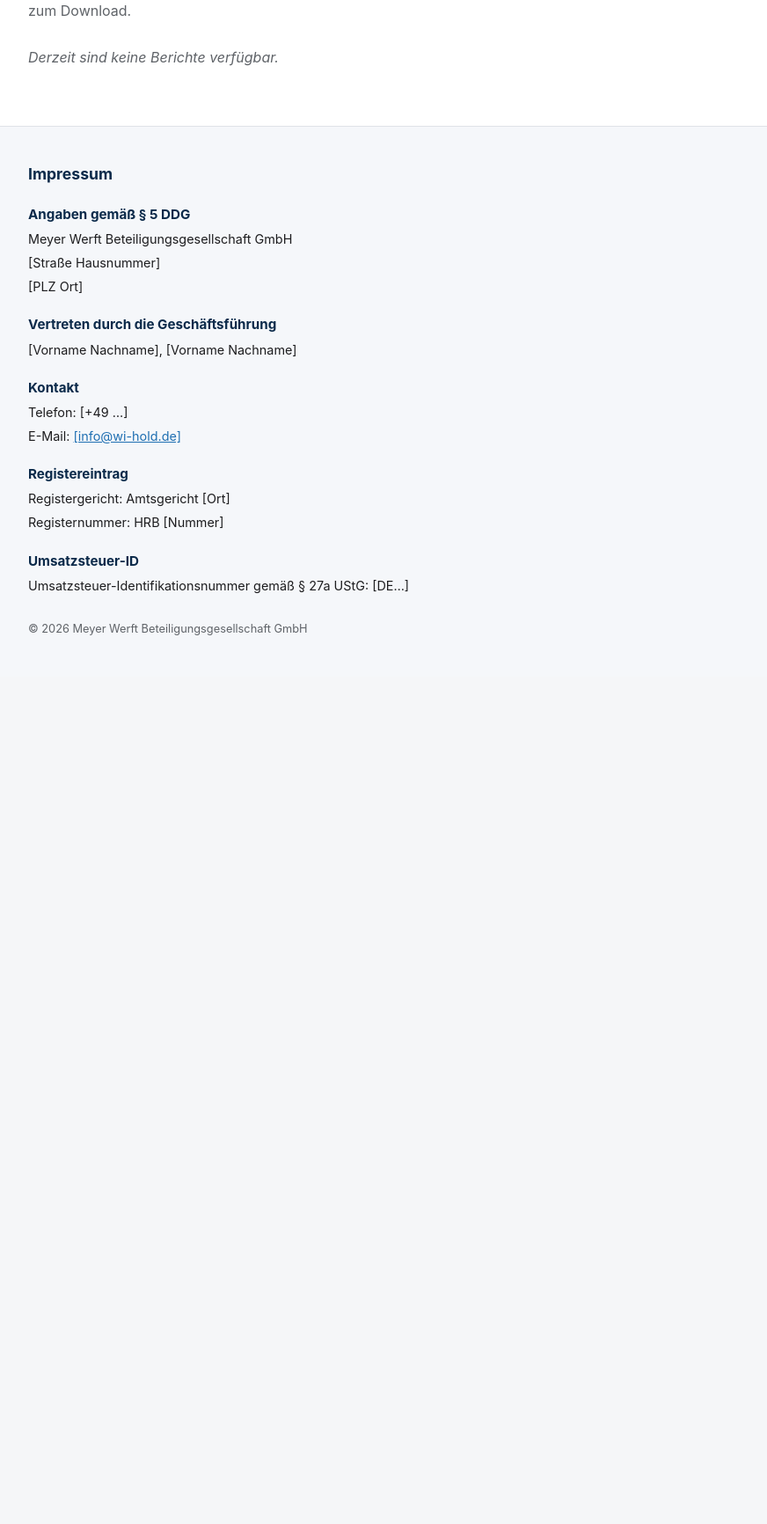
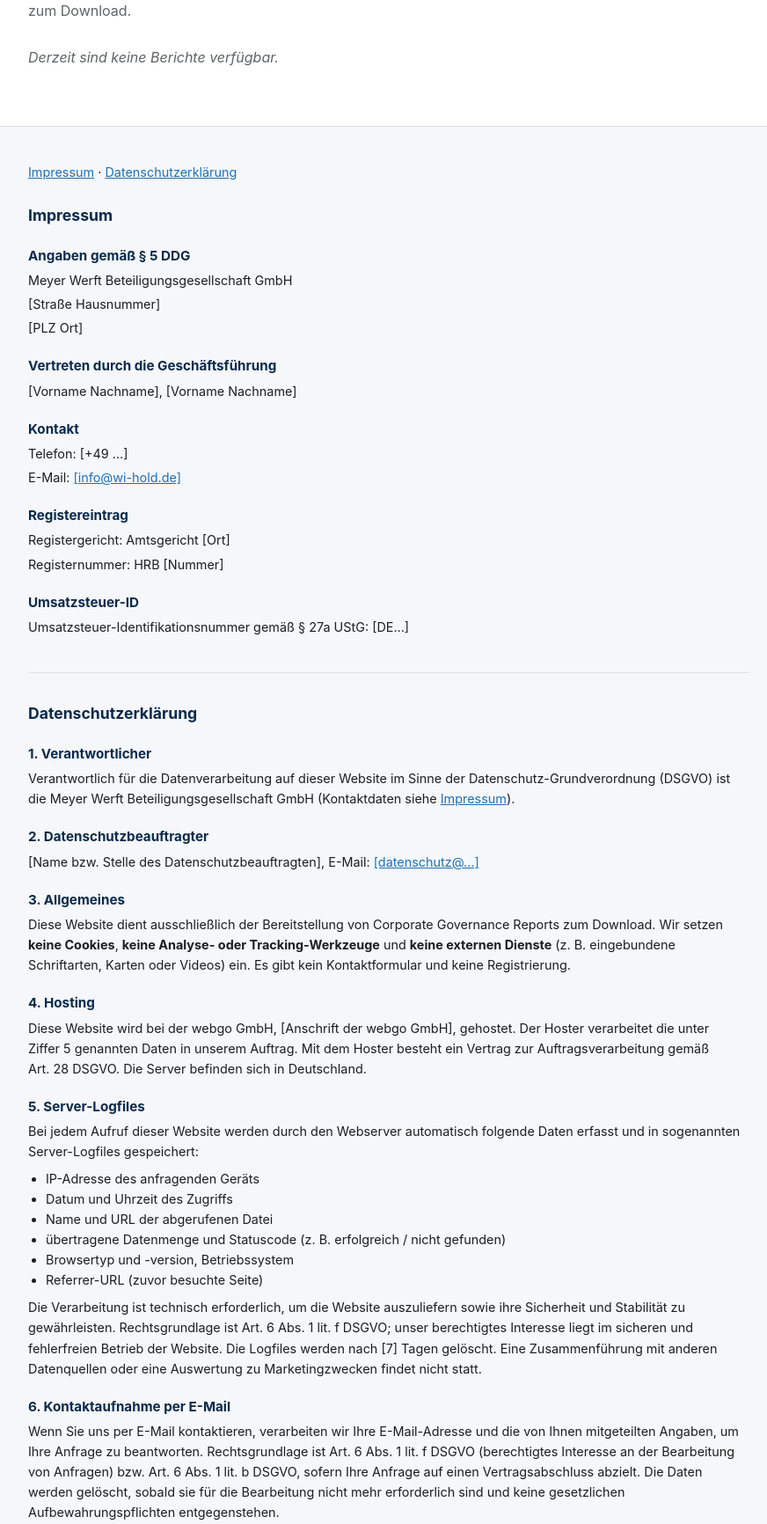
Before and after one commit to feritemory/Finance-Tool, a PHP site: page / in a window 1280 px wide. Shown: the part 238-1970 px from the top of the page at 88% size, without its empty margins (198-1070 px from the left). Before the commit the page ends 960 px from the top, so only its background shows below. Run offline with PHP 8.4, Linux system fonts and the light colour scheme.

Commit message:
Add privacy policy (Datenschutzerklärung) to wi-hold.de site
Co-Authored-By: Claude Opus 5.5 <noreply@anthropic.com>
Claude-Session: https://claude.ai/code/session_01V2ATVfLvesfVhVypDJSfb6

```diff
--- a/wi-hold-website/index.php
+++ b/wi-hold-website/index.php
@@ -73,6 +73,10 @@ function h($s) { return htmlspecialchars($s, ENT_QUOTES, 'UTF-8'); }
     footer p { margin: 0 0 4px; }
     footer a { color: var(--akzent); }
     .copy { margin-top: 28px; color: var(--grau); font-size: .8rem; }
+    .rechtlich { margin-bottom: 24px; }
+    #datenschutz { margin-top: 40px; padding-top: 32px; border-top: 1px solid var(--linie); }
+    #datenschutz ul { margin: 4px 0 8px; padding-left: 20px; }
+    #datenschutz p { margin-bottom: 8px; }
   </style>
 </head>
 <body>
@@ -107,8 +111,11 @@ function h($s) { return htmlspecialchars($s, ENT_QUOTES, 'UTF-8'); }
     </div>
   </main>
 
-  <footer id="impressum">
+  <footer>
     <div class="wrap">
+      <p class="rechtlich"><a href="#impressum">Impressum</a> &middot; <a href="#datenschutz">Datenschutzerklärung</a></p>
+
+      <section id="impressum">
       <h2>Impressum</h2>
 
       <h3>Angaben gemäß § 5 DDG</h3>
@@ -130,6 +137,66 @@ function h($s) { return htmlspecialchars($s, ENT_QUOTES, 'UTF-8'); }
       <h3>Umsatzsteuer-ID</h3>
       <p>Umsatzsteuer-Identifikationsnummer gemäß § 27a UStG: [DE…]</p>
 
+      </section>
+
+      <!-- ============================================================
+           DATENSCHUTZERKLÄRUNG
+           Platzhalter in [eckigen Klammern] ersetzen und vor Veröffentlichung
+           vom Datenschutzbeauftragten / der Rechtsabteilung prüfen lassen.
+           ============================================================ -->
+      <section id="datenschutz">
+        <h2>Datenschutzerklärung</h2>
+
+        <h3>1. Verantwortlicher</h3>
+        <p>Verantwortlich für die Datenverarbeitung auf dieser Website im Sinne der Datenschutz-Grundverordnung (DSGVO) ist die Meyer Werft Beteiligungsgesellschaft GmbH (Kontaktdaten siehe <a href="#impressum">Impressum</a>).</p>
+
+        <h3>2. Datenschutzbeauftragter</h3>
+        <p>[Name bzw. Stelle des Datenschutzbeauftragten], E-Mail: <a href="mailto:[datenschutz@…]">[datenschutz@…]</a><br>
+        <!-- Falls kein Datenschutzbeauftragter benannt ist, diesen Abschnitt löschen. -->
+        </p>
+
+        <h3>3. Allgemeines</h3>
+        <p>Diese Website dient ausschließlich der Bereitstellung von Corporate Governance Reports zum Download. Wir setzen <strong>keine Cookies</strong>, <strong>keine Analyse- oder Tracking-Werkzeuge</strong> und <strong>keine externen Dienste</strong> (z.&nbsp;B. eingebundene Schriftarten, Karten oder Videos) ein. Es gibt kein Kontaktformular und keine Registrierung.</p>
+
+        <h3>4. Hosting</h3>
+        <p>Diese Website wird bei der webgo GmbH, [Anschrift der webgo GmbH], gehostet. Der Hoster verarbeitet die unter Ziffer&nbsp;5 genannten Daten in unserem Auftrag. Mit dem Hoster besteht ein Vertrag zur Auftragsverarbeitung gemäß Art.&nbsp;28 DSGVO. Die Server befinden sich in Deutschland.</p>
+
+        <h3>5. Server-Logfiles</h3>
+        <p>Bei jedem Aufruf dieser Website werden durch den Webserver automatisch folgende Daten erfasst und in sogenannten Server-Logfiles gespeichert:</p>
+        <ul>
+          <li>IP-Adresse des anfragenden Geräts</li>
+          <li>Datum und Uhrzeit des Zugriffs</li>
+          <li>Name und URL der abgerufenen Datei</li>
+          <li>übertragene Datenmenge und Statuscode (z.&nbsp;B. erfolgreich / nicht gefunden)</li>
+          <li>Browsertyp und -version, Betriebssystem</li>
+          <li>Referrer-URL (zuvor besuchte Seite)</li>
+        </ul>
+        <p>Die Verarbeitung ist technisch erforderlich, um die Website auszuliefern sowie ihre Sicherheit und Stabilität zu gewährleisten. Rechtsgrundlage ist Art.&nbsp;6 Abs.&nbsp;1 lit.&nbsp;f DSGVO; unser berechtigtes Interesse liegt im sicheren und fehlerfreien Betrieb der Website. Die Logfiles werden nach [7] Tagen gelöscht. Eine Zusammenführung mit anderen Datenquellen oder eine Auswertung zu Marketingzwecken findet nicht statt.</p>
+
+        <h3>6. Kontaktaufnahme per E-Mail</h3>
+        <p>Wenn Sie uns per E-Mail kontaktieren, verarbeiten wir Ihre E-Mail-Adresse und die von Ihnen mitgeteilten Angaben, um Ihre Anfrage zu beantworten. Rechtsgrundlage ist Art.&nbsp;6 Abs.&nbsp;1 lit.&nbsp;f DSGVO (berechtigtes Interesse an der Bearbeitung von Anfragen) bzw. Art.&nbsp;6 Abs.&nbsp;1 lit.&nbsp;b DSGVO, sofern Ihre Anfrage auf einen Vertragsabschluss abzielt. Die Daten werden gelöscht, sobald sie für die Bearbeitung nicht mehr erforderlich sind und keine gesetzlichen Aufbewahrungspflichten entgegenstehen.</p>
+
+        <h3>7. SSL-/TLS-Verschlüsselung</h3>
+        <p>Diese Website nutzt aus Sicherheitsgründen eine SSL-/TLS-Verschlüsselung. Eine verschlüsselte Verbindung erkennen Sie an „https://“ und dem Schloss-Symbol in der Adresszeile Ihres Browsers.</p>
+
+        <h3>8. Ihre Rechte</h3>
+        <p>Sie haben gegenüber uns hinsichtlich der Sie betreffenden personenbezogenen Daten folgende Rechte:</p>
+        <ul>
+          <li>Recht auf Auskunft (Art.&nbsp;15 DSGVO)</li>
+          <li>Recht auf Berichtigung (Art.&nbsp;16 DSGVO)</li>
+          <li>Recht auf Löschung (Art.&nbsp;17 DSGVO)</li>
+          <li>Recht auf Einschränkung der Verarbeitung (Art.&nbsp;18 DSGVO)</li>
+          <li>Recht auf Datenübertragbarkeit (Art.&nbsp;20 DSGVO)</li>
+          <li><strong>Widerspruchsrecht</strong> (Art.&nbsp;21 DSGVO): Sie können der Verarbeitung Ihrer Daten, die auf Art.&nbsp;6 Abs.&nbsp;1 lit.&nbsp;f DSGVO beruht, aus Gründen, die sich aus Ihrer besonderen Situation ergeben, jederzeit widersprechen.</li>
+        </ul>
+        <p>Zur Ausübung Ihrer Rechte genügt eine formlose Nachricht an die im Impressum genannte E-Mail-Adresse.</p>
+
+        <h3>9. Beschwerderecht bei einer Aufsichtsbehörde</h3>
+        <p>Sie haben das Recht, sich bei einer Datenschutz-Aufsichtsbehörde zu beschweren. Für uns zuständig ist: [Die Landesbeauftragte für den Datenschutz Niedersachsen, Prinzenstraße 5, 30159 Hannover]<!-- Nur korrekt, wenn der Firmensitz in Niedersachsen liegt. --></p>
+
+        <p class="copy">Stand: [November 2026]</p>
+      </section>
+
       <p class="copy">&copy; <?= date('Y') ?> Meyer Werft Beteiligungsgesellschaft GmbH</p>
     </div>
   </footer>
```
Also changed, not shown: wi-hold-website/README.md.
